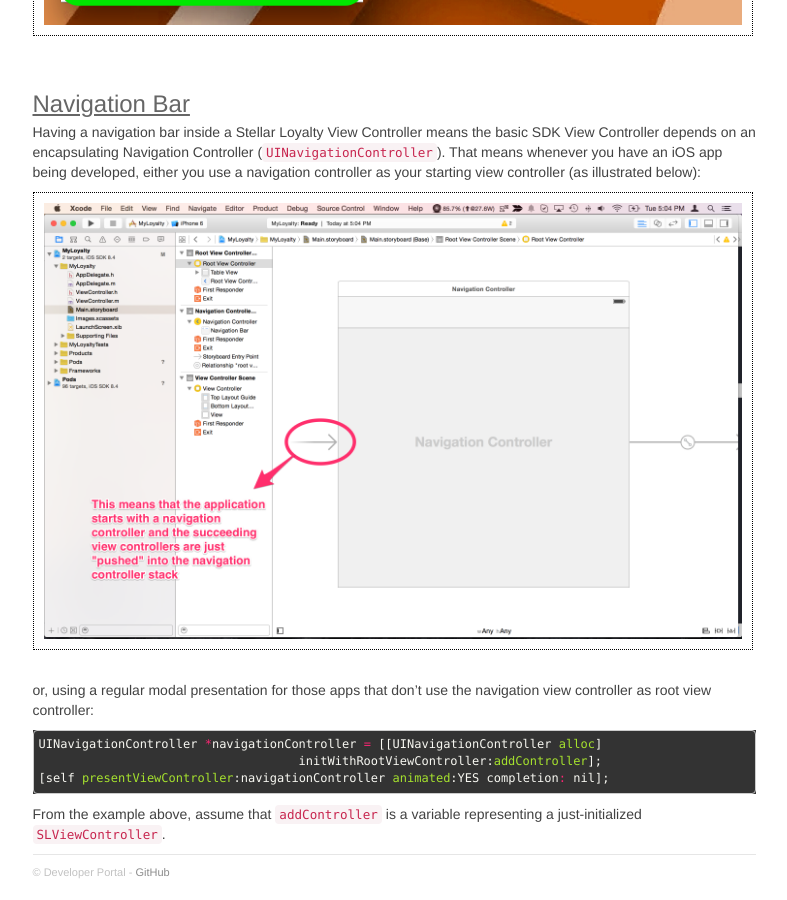
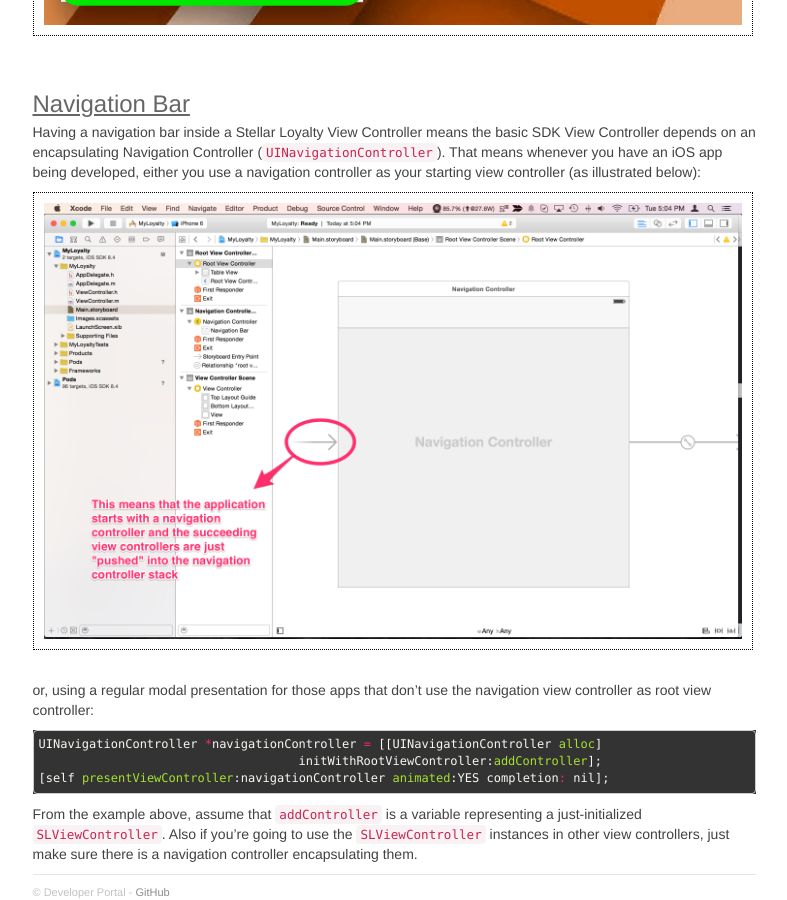
Before and after one commit to jofell/stellar-dev, a Jekyll site: the page built from _ios_sdk/pages/03_view_controllers.md, in a window 1280 px wide and 900 px high, scrolled down 1105 px. Shown: the whole window, without its empty margins (340-1127 px from the left). Built offline with Jekyll 4.4.1, drawn with Linux system fonts in a browser that asks for light colours; nearby versions of some CDN libraries; Markdown is read by kramdown in place of the engine named in the settings.

Commit message:
Adding explanation for the need for navigation view controller encapsulation

```diff
--- a/_ios_sdk/pages/03_view_controllers.md
+++ b/_ios_sdk/pages/03_view_controllers.md
@@ -35,4 +35,4 @@
 [self presentViewController:navigationController animated:YES completion: nil];
 {% endhighlight %}
 
-From the example above, assume that `addController` is a variable representing a just-initialized `SLViewController`.
+From the example above, assume that `addController` is a variable representing a just-initialized `SLViewController`. Also if you're going to use the `SLViewController` instances in other view controllers, just make sure there is a navigation controller encapsulating them.
```
